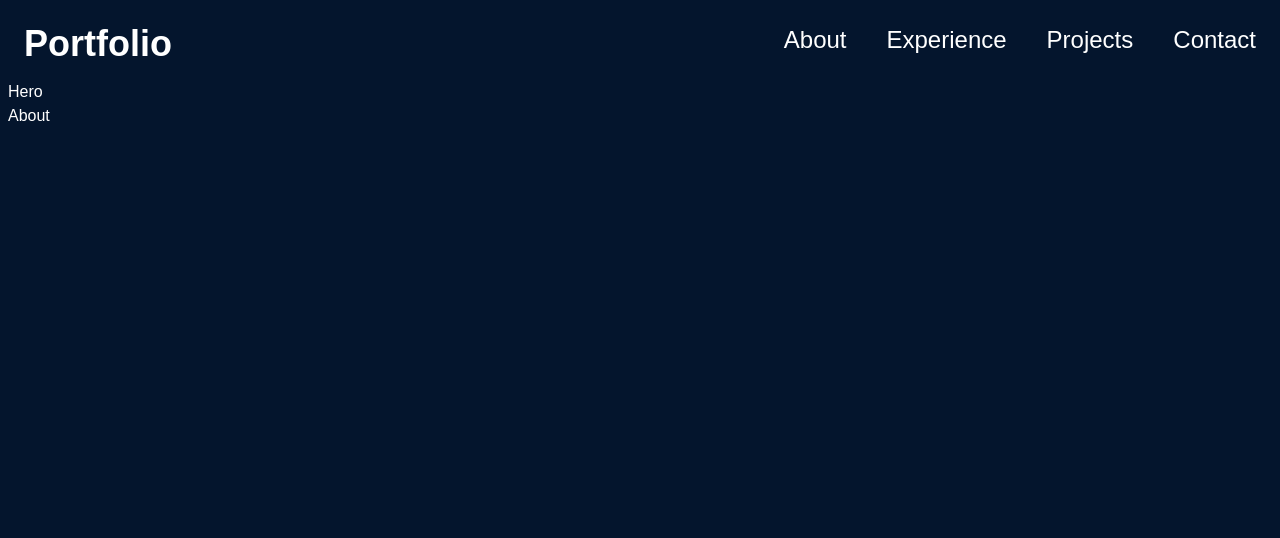
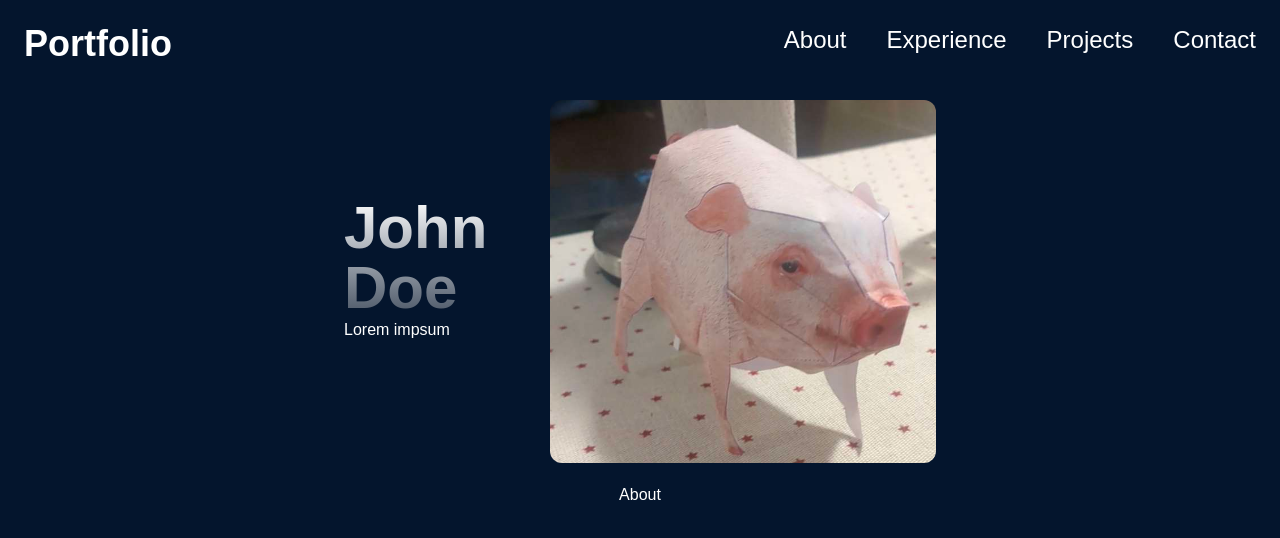
Before and after one commit to Sir-Nico/portfolio, a Next.js app: page / in a window 1280 px wide. Shown: the top 538 px of the page. Built offline with nearby package versions, Linux system fonts and the light colour scheme.

Commit message:
Image and title

```diff
--- a/app/components/Hero.tsx
+++ b/app/components/Hero.tsx
@@ -1,5 +1,21 @@
+import Image from "next/image"
+import heroImg from "../assets/sivertbbdahls.png"
+
 export const Hero = () => {
-    return (
-        <div className="">Hero</div>
-    )
+  return (
+    <div className="flex w-1/2 items-center p-5">
+      <div className="grow">
+        <p className="text-6xl font-bold bg-gradient-to-b from-white to-gray-600 bg-clip-text text-transparent">John Doe</p>
+        <p>Lorem impsum</p>
+        <button></button>
+      </div>
+      <div className="grow">
+        <Image src={heroImg}
+        width={512}
+        height={512}
+        alt="An image of me"
+        className="rounded-xl"/>
+      </div>
+    </div>
+  )
 }
--- a/app/components/Navbar.tsx
+++ b/app/components/Navbar.tsx
@@ -22,7 +22,7 @@ const navLinks = [
 
 export const Navbar = () => {
     return (
-    <div className="flex p-4">
+    <div className="flex p-4 w-full">
         <p className="grow font-bold text-4xl">Portfolio</p>
         <NavLinks links={navLinks}/>
         <MobNavLinks links={navLinks}/>
--- a/app/page.tsx
+++ b/app/page.tsx
@@ -5,7 +5,7 @@ import { About } from "./components/About";
 
 export default function Home() {
   return (
-  <div className="m-2">
+  <div className="m-2 flex flex-col items-center">
     <Navbar />
     <Hero />
     <About />
```
Also changed, not shown: app/assets/sivertbbdahls.png (added).
